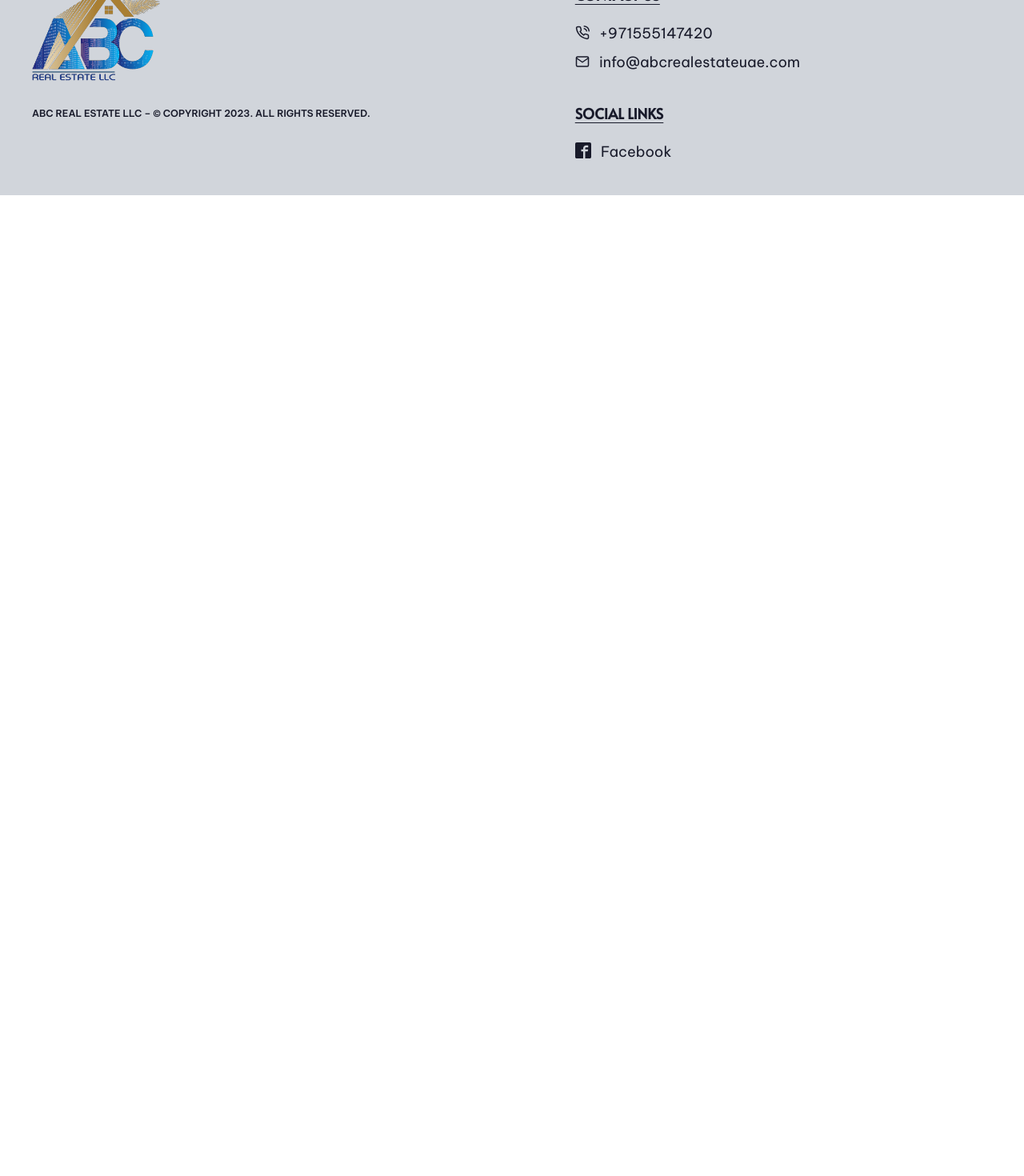
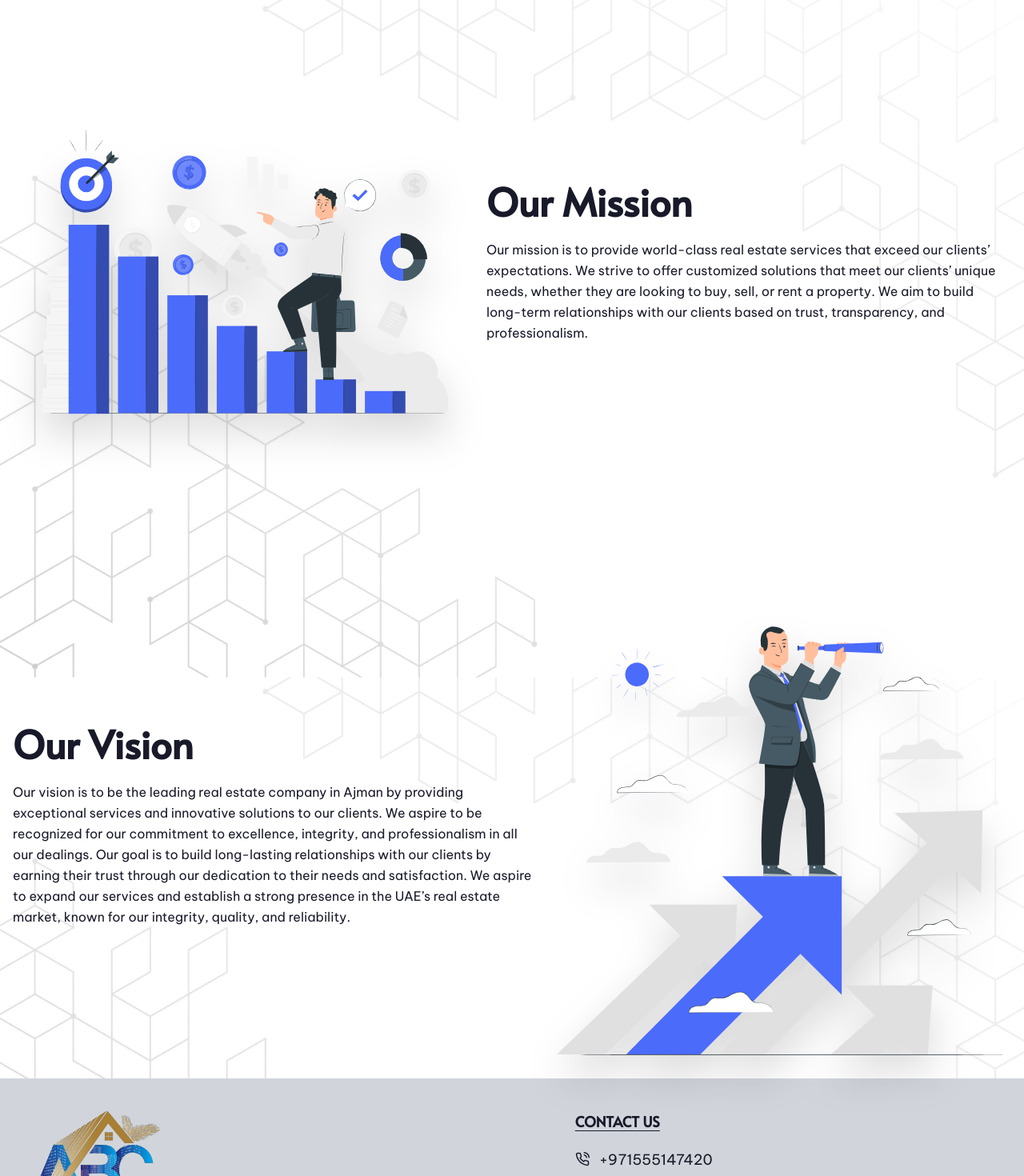
Before and after one commit to taseenjeem/abc-realestate, a React (Vite) app: page /about-us in a window 1280 px wide. Shown: the part 860-2330 px from the top of the page at 80% size. Before the commit the page ends 1104 px from the top, so only its background shows below. Built offline with nearby package versions, Linux system fonts and the light colour scheme; the HTML template or start-up script is replaced by a standard one.

Commit message:
Added mission and vission section in about page

```diff
--- /dev/null
+++ b/src/Resources/components/OurMission.jsx
@@ -0,0 +1,26 @@
+import img from "../assets/images/Business mission-pana.svg";
+
+const OurMission = () => {
+  return (
+    <div className="hero min-h-screen">
+      <div className="hero-content flex-col lg:flex-row">
+        <img src={img} className="max-w-xl rounded-lg drop-shadow-2xl" />
+        <div>
+          <h1 className="text-5xl font-bold" style={{ fontFamily: "Alata" }}>
+            Our Mission
+          </h1>
+          <p className="py-6 lg:leading-relaxed">
+            Our mission is to provide world-class real estate services that
+            exceed our clients’ expectations. We strive to offer customized
+            solutions that meet our clients’ unique needs, whether they are
+            looking to buy, sell, or rent a property. We aim to build long-term
+            relationships with our clients based on trust, transparency, and
+            professionalism.
+          </p>
+        </div>
+      </div>
+    </div>
+  );
+};
+
+export default OurMission;
--- /dev/null
+++ b/src/Resources/components/OurVision.jsx
@@ -0,0 +1,29 @@
+import img from "../assets/images/Business vision-pana.svg";
+
+const OurVision = () => {
+  return (
+    <div className="hero">
+      <div className="hero-content flex-col lg:flex-row-reverse">
+        <img src={img} className="max-w-xl rounded-lg drop-shadow-2xl" />
+        <div>
+          <h1 className="text-5xl font-bold" style={{ fontFamily: "Alata" }}>
+            Our Vision
+          </h1>
+          <p className="py-6 lg:leading-relaxed">
+            Our vision is to be the leading real estate company in Ajman by
+            providing exceptional services and innovative solutions to our
+            clients. We aspire to be recognized for our commitment to
+            excellence, integrity, and professionalism in all our dealings. Our
+            goal is to build long-lasting relationships with our clients by
+            earning their trust through our dedication to their needs and
+            satisfaction. We aspire to expand our services and establish a
+            strong presence in the UAE’s real estate market, known for our
+            integrity, quality, and reliability.
+          </p>
+        </div>
+      </div>
+    </div>
+  );
+};
+
+export default OurVision;
--- a/src/Resources/components/WhoWeAre.jsx
+++ b/src/Resources/components/WhoWeAre.jsx
@@ -4,7 +4,7 @@ const WhoWeAre = () => {
   return (
     <section>
       <div
-        className="w-full min-h-screen bg-no-repeat bg-cover bg-center px-4 lg:px-0 pt-28"
+        className="w-full min-h-screen bg-no-repeat bg-cover bg-center bg-fixed px-4 lg:px-0 pt-28"
         style={{ backgroundImage: `url(${bg})` }}
       >
         <h1
--- a/src/Resources/pages/About.jsx
+++ b/src/Resources/pages/About.jsx
@@ -1,9 +1,13 @@
+import OurMission from "../components/OurMission";
+import OurVision from "../components/OurVision";
 import WhoWeAre from "../components/WhoWeAre";
 
 const About = () => {
   return (
     <div>
       <WhoWeAre />
+      <OurMission />
+      <OurVision />
     </div>
   );
 };
```
Also changed, not shown: src/Resources/assets/images/Business mission-pana.svg (added), src/Resources/assets/images/Business vision-pana.svg (added).
